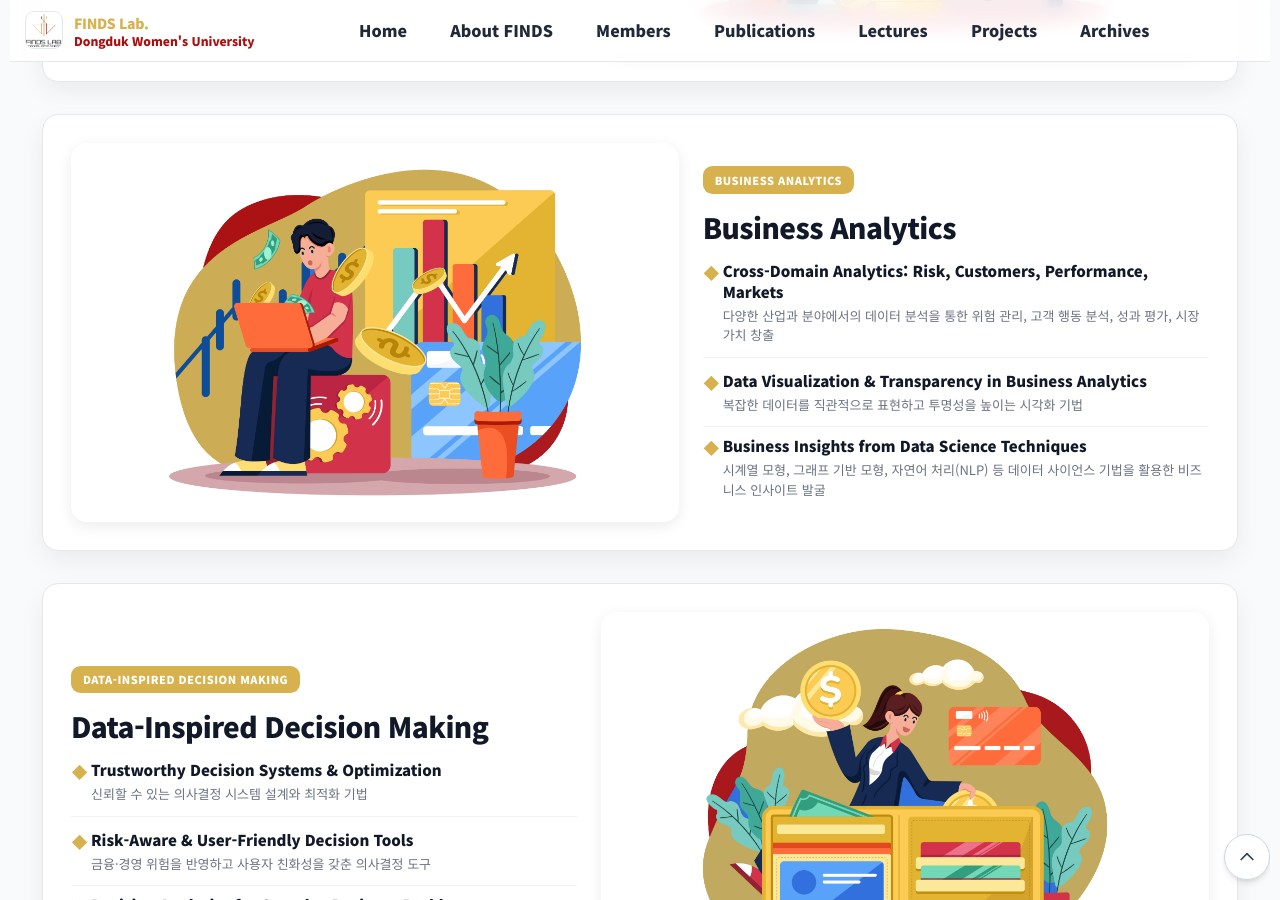
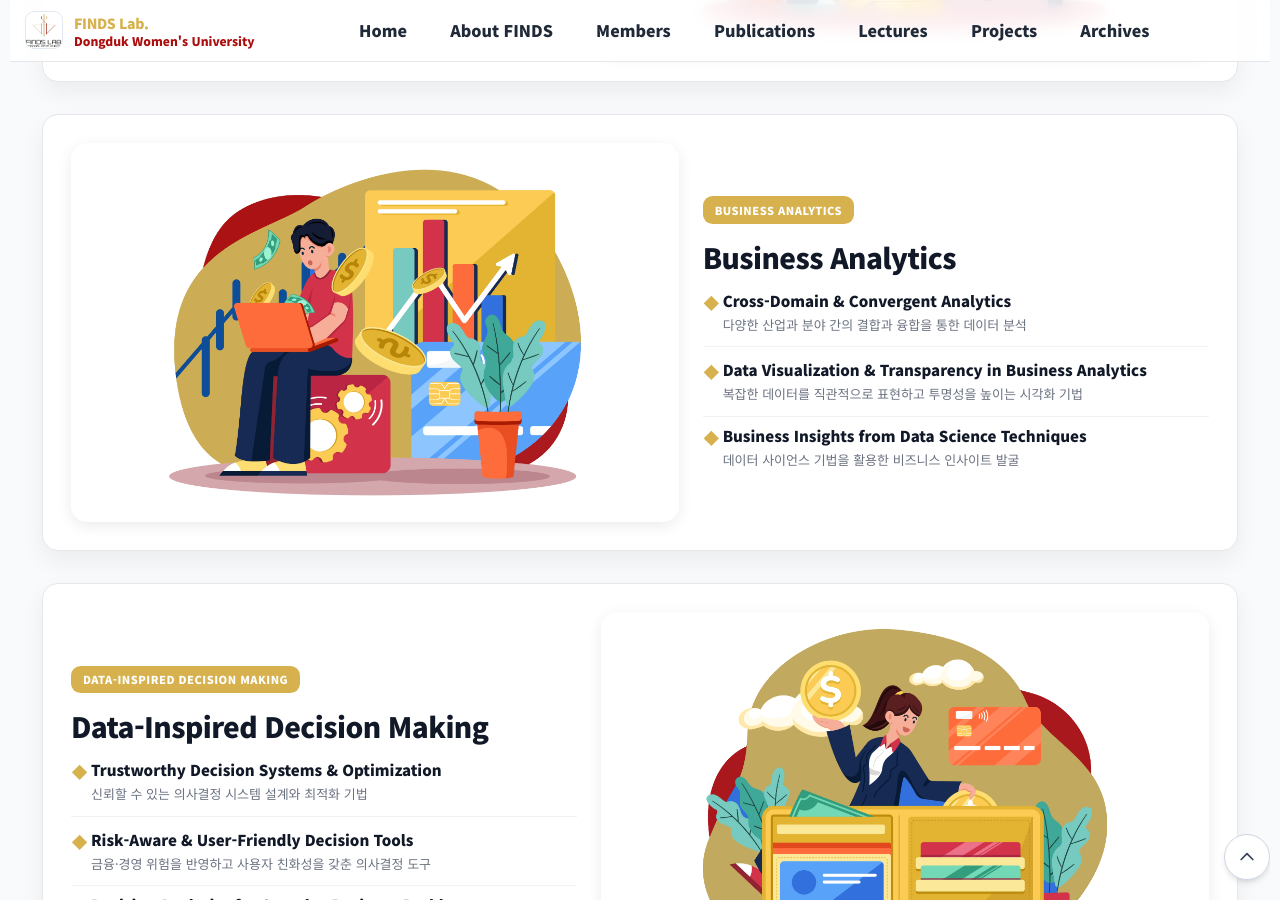
Before and after one commit to FinDS-Lab/site, a Jekyll site: the page built from about-vision-area.html, in a window 1280 px wide and 900 px high, scrolled down 706 px. Built offline with Jekyll 4.4.1, drawn with Linux system fonts in a browser that asks for light colours; nearby versions of some CDN libraries.

Commit message:
Update about-vision-area.html

```diff
--- a/about-vision-area.html
+++ b/about-vision-area.html
@@ -364,8 +364,9 @@ function generateDiamondNetwork() {
 
       <ul class="bullets mt-4 space-y-2">
         <li>
-          <span class="block en-title">Cross-Domain Analytics: Risk, Customers, Performance, Markets</span>
-          <span class="kr-desc">다양한 산업과 분야에서의 데이터 분석을 통한 위험 관리, 고객 행동 분석, 성과 평가, 시장 가치 창출</span>
+            <span class="block en-title">Cross-Domain & Convergent Analytics</span>
+            <span class="kr-desc">다양한 산업과 분야 간의 결합과 융합을 통한 데이터 분석</span>
+
         </li>
         <li>
           <span class="block en-title">Data Visualization &amp; Transparency in Business Analytics</span>
@@ -373,7 +374,7 @@ function generateDiamondNetwork() {
         </li>
         <li>
           <span class="block en-title">Business Insights from Data Science Techniques</span>
-          <span class="kr-desc">시계열 모형, 그래프 기반 모형, 자연어 처리(NLP) 등 데이터 사이언스 기법을 활용한 비즈니스 인사이트 발굴</span>
+          <span class="kr-desc">데이터 사이언스 기법을 활용한 비즈니스 인사이트 발굴</span>
         </li>
       </ul>
     </div>
```
